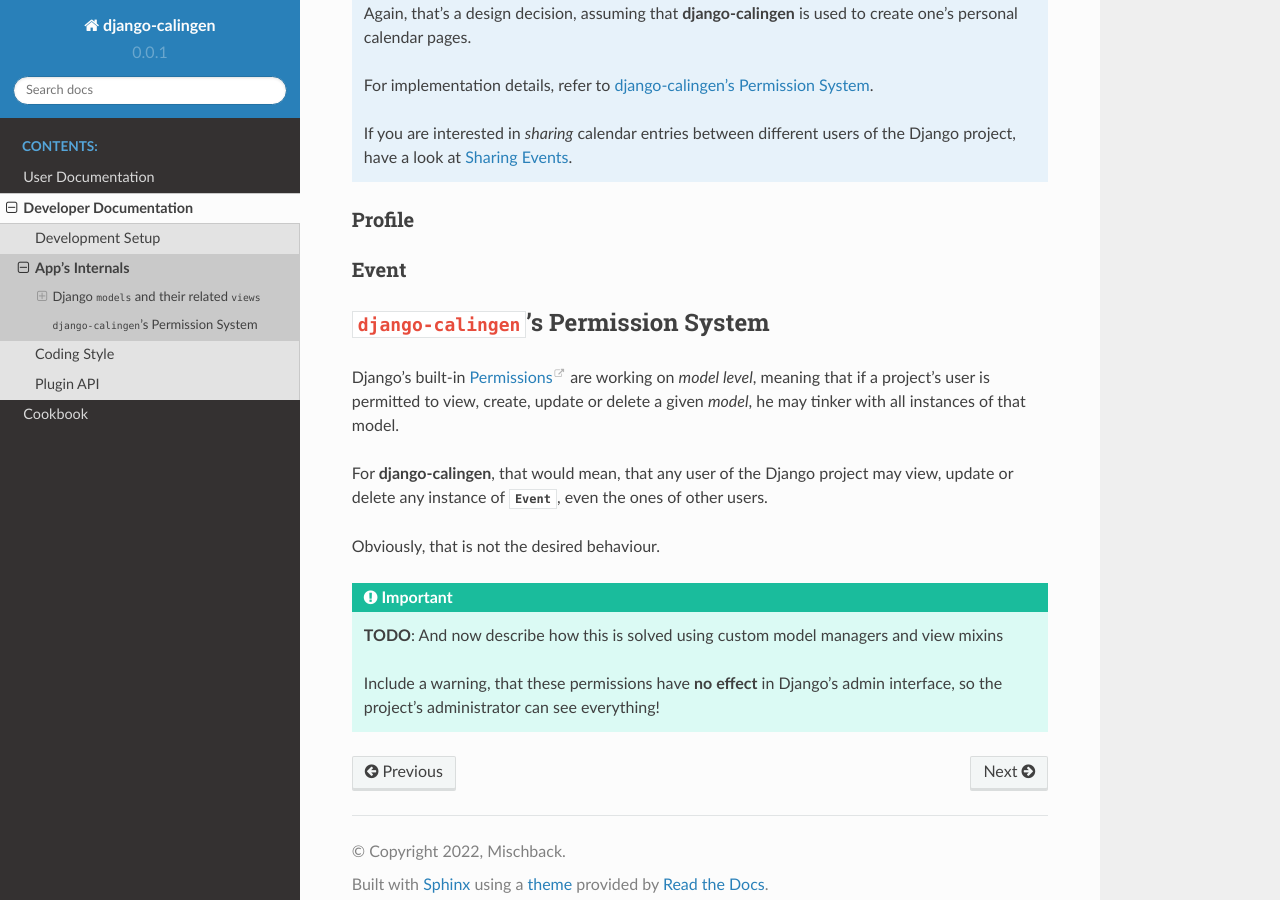
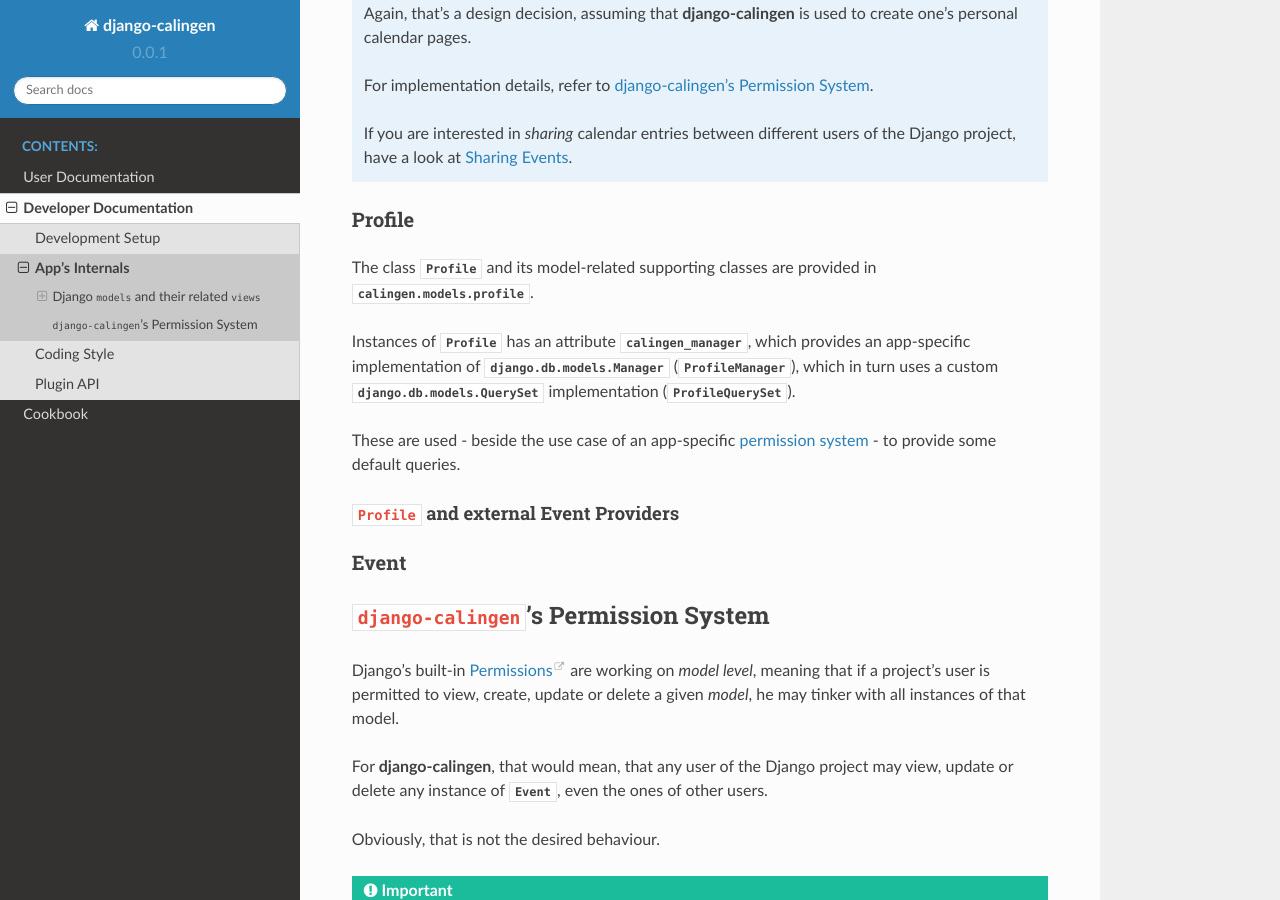
Before and after one commit to Mischback/django-calingen, a Sphinx documentation site: the page built from docs/source/developer/app_internals.rst, in a window 1280 px wide and 900 px high, scrolled down 651 px. Built offline with Sphinx 7.4.7 and the Read the Docs theme 2.0.0, drawn with Linux system fonts in a browser that asks for light colours; pages that are not in the unit, such as notebooks, are missing from menus; the version number is read from the project's files by our own code.

Commit message:
Add description of Profile

```diff
--- a/docs/source/developer/app_internals.rst
+++ b/docs/source/developer/app_internals.rst
@@ -43,6 +43,25 @@
 Profile
 =======
 
+The class :class:`~calingen.models.profile.Profile` and its model-related
+supporting classes are provided in :mod:`calingen.models.profile`.
+
+Instances of :class:`~calingen.models.profile.Profile` has an attribute
+:attr:`~calingen.models.profile.Profile.calingen_manager`, which provides an
+app-specific implementation of :class:`django.db.models.Manager`
+(:class:`~calingen.models.profile.ProfileManager`), which in turn uses a
+custom :class:`django.db.models.QuerySet` implementation
+(:class:`~calingen.models.profile.ProfileQuerySet`).
+
+These are used - beside the use case of an app-specific
+:ref:`permission system <calingen-dev-doc-permission-system-label>` - to
+provide some default queries.
+
+
+``Profile`` and external Event Providers
+----------------------------------------
+
+
 Event
 =====
 
```
